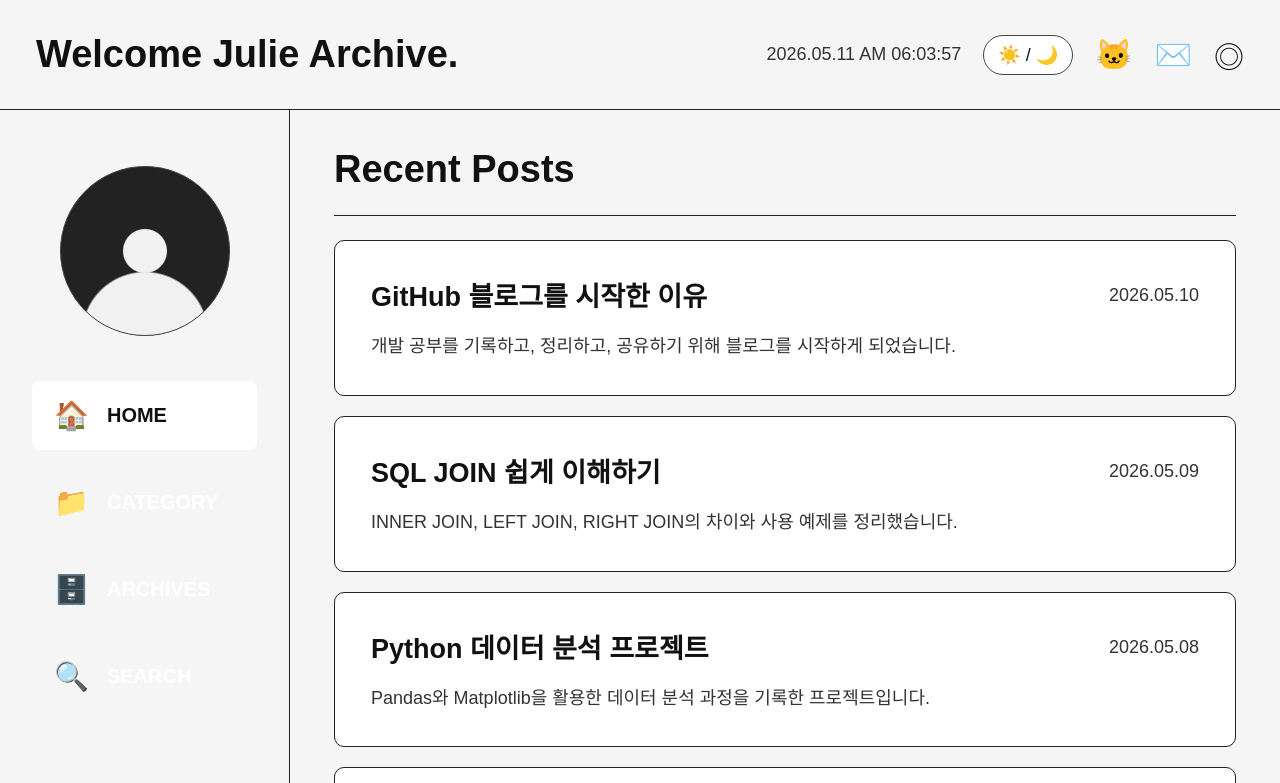
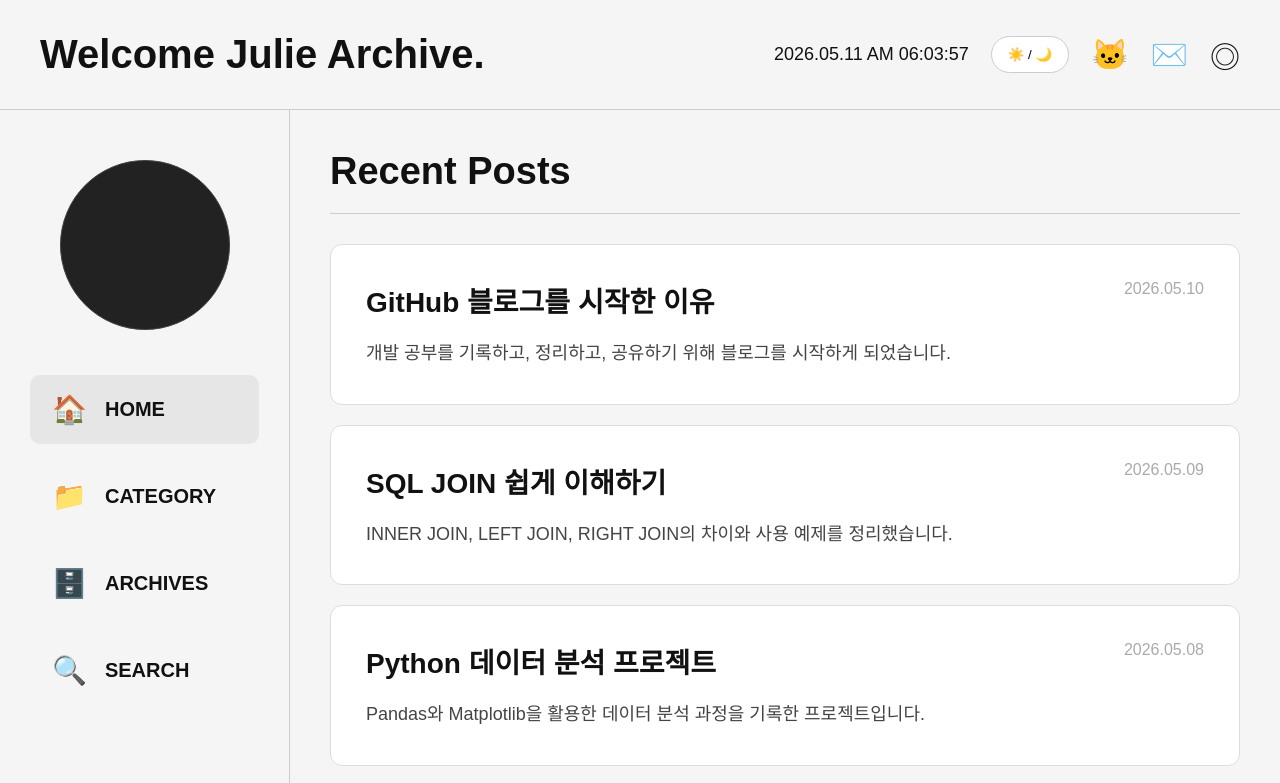
Before and after one commit to gnlwls3274-netizen/gnlwls3274.github.io, a plain HTML site: page index.html in a window 1280 px wide. Both pictures are taken after a click on the button "☀️ / 🌙". Shown: the top 783 px of the page. Drawn offline with Linux system fonts and the light colour scheme.

Commit message:
Update style.css

```diff
--- a/style.css
+++ b/style.css
@@ -6,21 +6,23 @@
 
 body {
   background-color: #0d0d0d;
-  color: #ffffff;
+  color: white;
   font-family: Arial, sans-serif;
+  transition: 0.3s;
 }
 
 .top-header {
   height: 110px;
-  padding: 0 36px;
-  border-bottom: 1px solid #3a3a3a;
+  border-bottom: 1px solid #333;
+  padding: 0 40px;
+
   display: flex;
   align-items: center;
   justify-content: space-between;
 }
 
 .top-header h1 {
-  font-size: 38px;
+  font-size: 40px;
   font-weight: 800;
 }
 
@@ -28,7 +30,24 @@ body {
   display: flex;
   align-items: center;
   gap: 22px;
+}
+
+.clock {
   font-size: 18px;
+  color: #dddddd;
+}
+
+.theme-toggle {
+  background-color: #111111;
+  color: white;
+
+  border: 1px solid #444;
+
+  border-radius: 30px;
+
+  padding: 10px 16px;
+
+  cursor: pointer;
 }
 
 .header-right a {
@@ -37,65 +56,62 @@ body {
   font-size: 30px;
 }
 
-.clock {
-  color: #eeeeee;
-  font-size: 18px;
-  white-space: nowrap;
-}
-
-.theme-toggle {
-  border: 1px solid #444;
-  background: #111;
-  color: white;
-  border-radius: 30px;
-  padding: 8px 14px;
-  font-size: 18px;
-  cursor: pointer;
-}
-
 .layout {
   display: grid;
   grid-template-columns: 290px 1fr;
+
   min-height: calc(100vh - 110px);
 }
 
 .sidebar {
-  border-right: 1px solid #3a3a3a;
-  padding: 56px 32px;
+  border-right: 1px solid #333;
+
+  padding: 50px 30px;
 }
 
 .profile {
   display: flex;
   justify-content: center;
+
   margin-bottom: 45px;
 }
 
 .profile-img {
   width: 170px;
   height: 170px;
+
   border-radius: 50%;
-  background: radial-gradient(circle at center, #f1f1f1 0 18%, transparent 19%),
-              radial-gradient(circle at center bottom, #f1f1f1 0 33%, transparent 34%),
-              #222;
+
+  background-color: #222;
+
   border: 1px solid #444;
 }
 
 .menu {
   display: flex;
   flex-direction: column;
+
   gap: 18px;
 }
 
 .menu a {
   color: white;
+
   text-decoration: none;
+
+  padding: 18px 22px;
+
+  border-radius: 10px;
+
   font-size: 20px;
   font-weight: 600;
-  padding: 18px 22px;
-  border-radius: 8px;
+
   display: flex;
   align-items: center;
+
   gap: 18px;
+
+  transition: 0.3s;
 }
 
 .menu a span {
@@ -104,98 +120,152 @@ body {
 
 .menu a.active,
 .menu a:hover {
-  background: linear-gradient(135deg, #2a2a2a, #1a1a1a);
+  background-color: #1f1f1f;
 }
 
 .content {
-  padding: 38px 44px;
+  padding: 40px;
 }
 
 .posts-section h2 {
   font-size: 38px;
-  margin-bottom: 24px;
-  padding-bottom: 24px;
-  border-bottom: 1px solid #444;
+
+  margin-bottom: 30px;
+
+  padding-bottom: 20px;
+
+  border-bottom: 1px solid #333;
 }
 
 .post-card {
-  background: linear-gradient(135deg, #1c1c1c, #141414);
+  background-color: #1b1b1b;
+
   border: 1px solid #222;
-  border-radius: 10px;
-  padding: 34px 36px;
+
+  border-radius: 12px;
+
+  padding: 35px;
+
   margin-bottom: 20px;
-  min-height: 150px;
+
   display: flex;
   justify-content: space-between;
-  gap: 30px;
+
+  transition: 0.3s;
+}
+
+.post-card:hover {
+  transform: translateY(-5px);
+
+  background-color: #222;
 }
 
 .post-card h3 {
-  font-size: 27px;
+  font-size: 28px;
+
   margin-bottom: 18px;
 }
 
 .post-card p {
+  color: #cccccc;
+
+  line-height: 1.7;
+
   font-size: 18px;
-  color: #cfcfcf;
-  line-height: 1.6;
 }
 
 .date {
-  color: #d0d0d0;
-  font-size: 18px;
+  color: #aaaaaa;
+
   white-space: nowrap;
-  margin-top: 10px;
 }
 
 .pagination {
   display: flex;
-  margin-top: 30px;
+
+  margin-top: 35px;
 }
 
 .pagination button {
   width: 70px;
   height: 52px;
-  background: #0f0f0f;
+
+  background-color: #111;
+
   color: white;
+
   border: 1px solid #444;
-  font-size: 22px;
+
+  font-size: 20px;
+
   cursor: pointer;
 }
 
 .pagination .active-page {
-  background: #333;
+  background-color: #333;
 }
 
+/* LIGHT MODE */
+
 body.light {
-  background: #f5f5f5;
-  color: #111;
+  background-color: #f5f5f5;
+  color: #111111;
 }
 
-body.light .top-header,
-body.light .sidebar,
-body.light .posts-section h2 {
-  border-color: #222;
+body.light .top-header {
+  border-bottom: 1px solid #cccccc;
 }
 
-body.light .post-card,
-body.light .menu a.active,
-body.light .menu a:hover {
-  background: #ffffff;
-  color: #111;
+body.light .sidebar {
+  border-right: 1px solid #cccccc;
 }
 
-body.light .post-card p,
-body.light .date,
 body.light .clock {
-  color: #333;
+  color: #111111;
 }
 
 body.light .header-right a {
-  color: #111;
+  color: #111111;
 }
 
 body.light .theme-toggle {
-  background: #fff;
-  color: #111;
+  background-color: white;
+  color: black;
+
+  border: 1px solid #cccccc;
 }
+
+body.light .menu a {
+  color: #111111;
+}
+
+body.light .menu a.active,
+body.light .menu a:hover {
+  background-color: #e6e6e6;
+}
+
+body.light .posts-section h2 {
+  border-bottom: 1px solid #cccccc;
+}
+
+body.light .post-card {
+  background-color: white;
+
+  border: 1px solid #dddddd;
+}
+
+body.light .post-card p {
+  color: #444444;
+}
+
+body.light .pagination button {
+  background-color: white;
+
+  color: black;
+
+  border: 1px solid #cccccc;
+}
+
+body.light .pagination .active-page {
+  background-color: #dddddd;
+}
```
